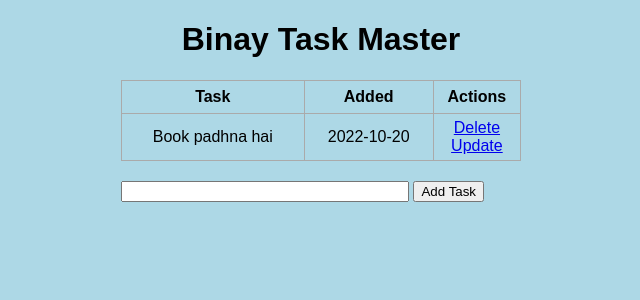
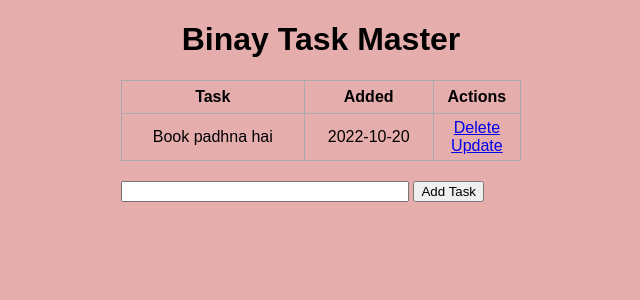
Before and after one commit to binaychandra/todo-flask, a Flask app: page / in a window 1280 px wide. Shown: the top 300 px of the page, without its empty margins (319-959 px from the left). Run offline with Flask 3, Linux system fonts and the light colour scheme; parts of the project's set-up code (start-up, migrations or seed data) failed here and were passed over.

Commit message:
Modified background color

```diff
--- a/static/css/main.css
+++ b/static/css/main.css
@@ -1,7 +1,7 @@
 body, html {
     margin: 0;
     font-family: sans-serif;
-    background-color: lightblue;
+    background-color: rgb(230, 173, 173);
 }
 
 .content {
```
